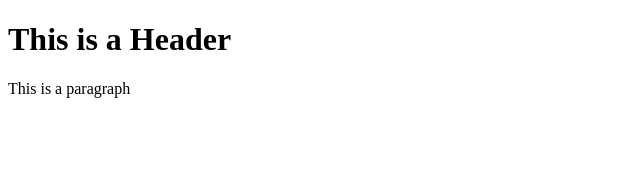
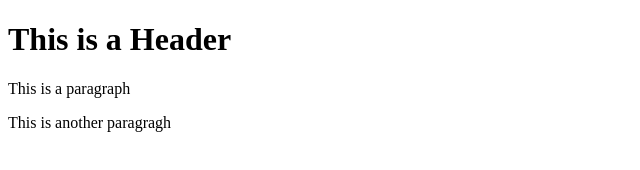
Before and after one commit to worlduriel/git-test, a plain HTML site: page index.html in a window 1280 px wide. Shown: the whole page, without its empty margins (0-640 px from the left). Drawn offline with Linux system fonts and the light colour scheme.

Commit message:
Third commit

```diff
--- a/index.html
+++ b/index.html
@@ -4,6 +4,7 @@
 <body>
   <h1>This is a Header</h1>
   <p>This is a paragraph</p>
+  <p>This is another paragragh</p>
 </body>
 
 </html>
```
